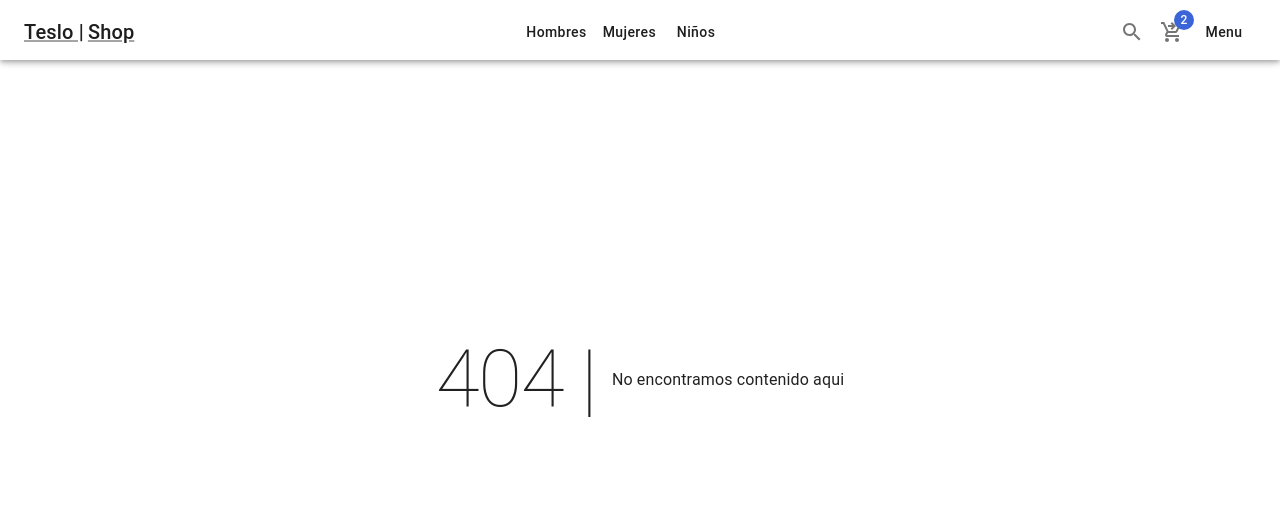
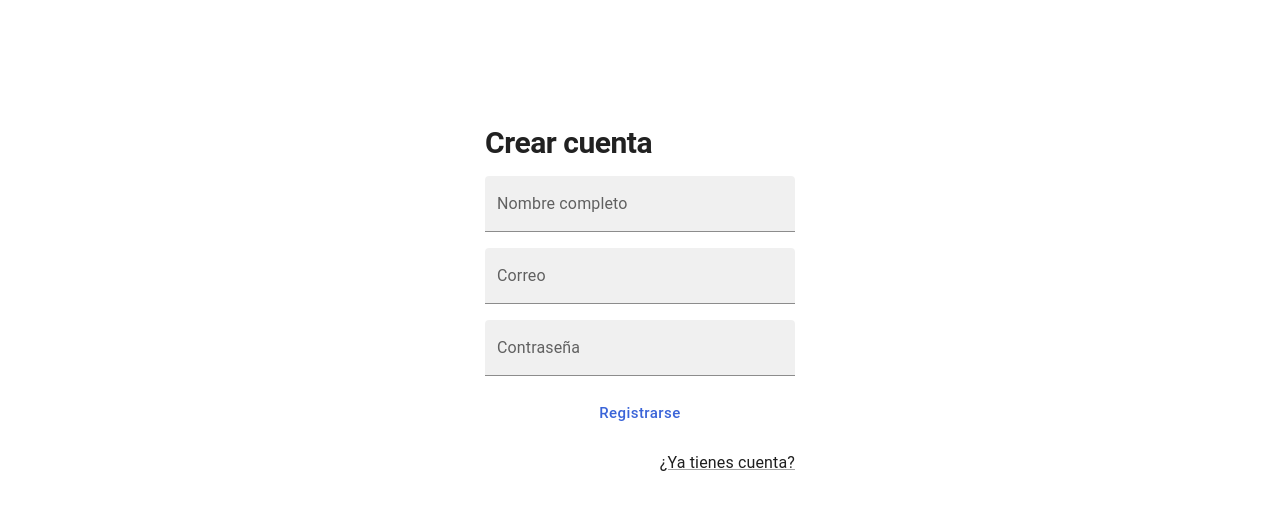
Before and after one commit to v-devOs/Nextjs-Seccion-12, a Next.js app: page /auth/register in a window 1280 px wide. Before the commit this address had no page. Shown: the top 510 px of the page. Built offline with nearby package versions, Linux system fonts and the light colour scheme.

Commit message:
Pagina de registro terminada y fin de seccion

```diff
--- /dev/null
+++ b/pages/auth/register.tsx
@@ -0,0 +1,60 @@
+import NextLink from 'next/link'
+import { AuthLayout } from "@/components/layouts"
+import { Box, Grid, Typography, TextField, Button, Link } from "@mui/material"
+
+const RegisterPage = () => {
+  return (
+    <AuthLayout title="Registrarse">
+      <Box sx={{ width: 350, padding: '10px 20px '}}>
+        <Grid container spacing={2}>
+
+          <Grid item xs={12}>
+            <Typography variant='h1' component='h1'>Crear cuenta</Typography>
+          </Grid>
+
+          <Grid item xs={12}>
+            <TextField
+              label='Nombre completo'
+              variant="filled"
+              fullWidth
+            />
+          </Grid>
+
+          <Grid item xs={12}>
+            <TextField
+              label='Correo'
+              variant="filled"
+              fullWidth
+            />
+          </Grid>
+
+          <Grid item xs={12}>
+            <TextField
+              label='Contraseña'
+              type="password"
+              variant="filled"
+              fullWidth
+            />
+          </Grid>
+
+          <Grid item xs={12}>
+            <Button color='secondary' className="circular-btn" size="large" fullWidth>
+              Registrarse
+            </Button>
+          </Grid>
+
+          <Grid item xs={12} display='flex' justifyContent='end'>
+            <NextLink href='/auth/login' passHref>
+              <Link underline='always' component='span'>
+                ¿Ya tienes cuenta?
+              </Link>
+            </NextLink>
+          </Grid>
+
+        </Grid>
+      </Box>
+    </AuthLayout>
+  )
+}
+
+export default RegisterPage
```
